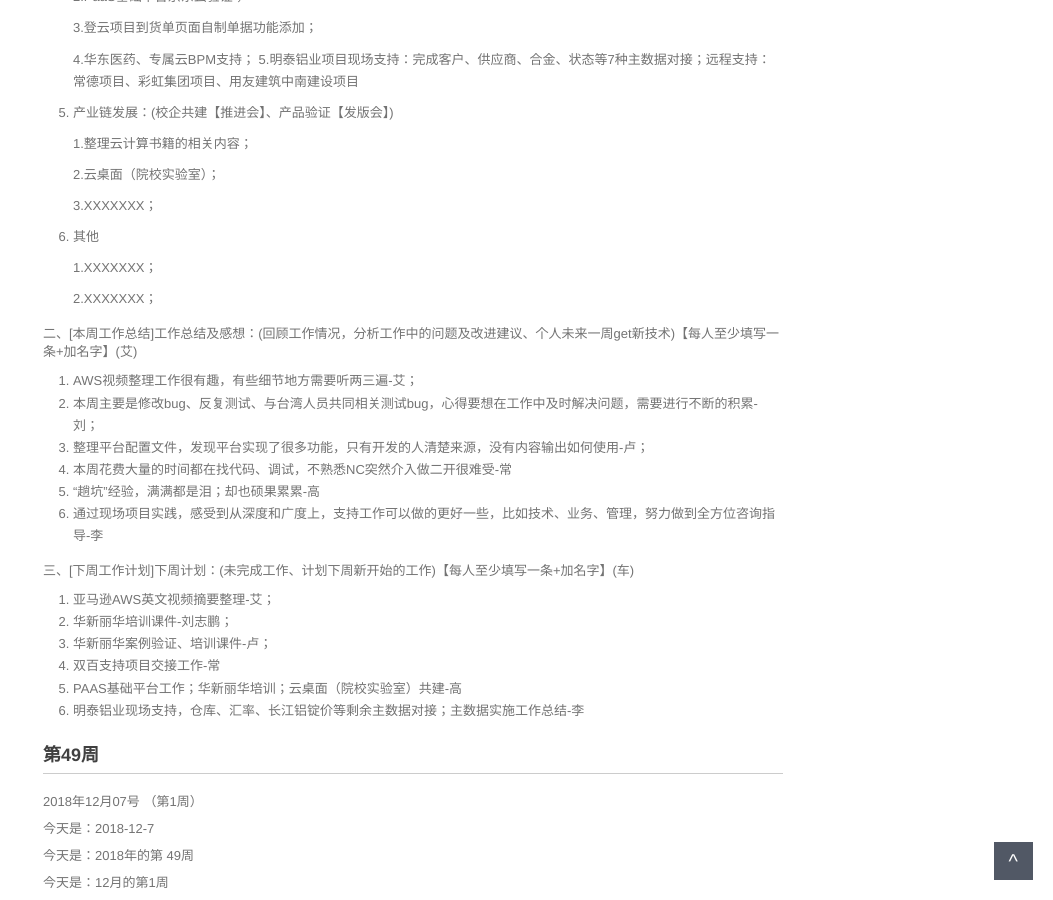
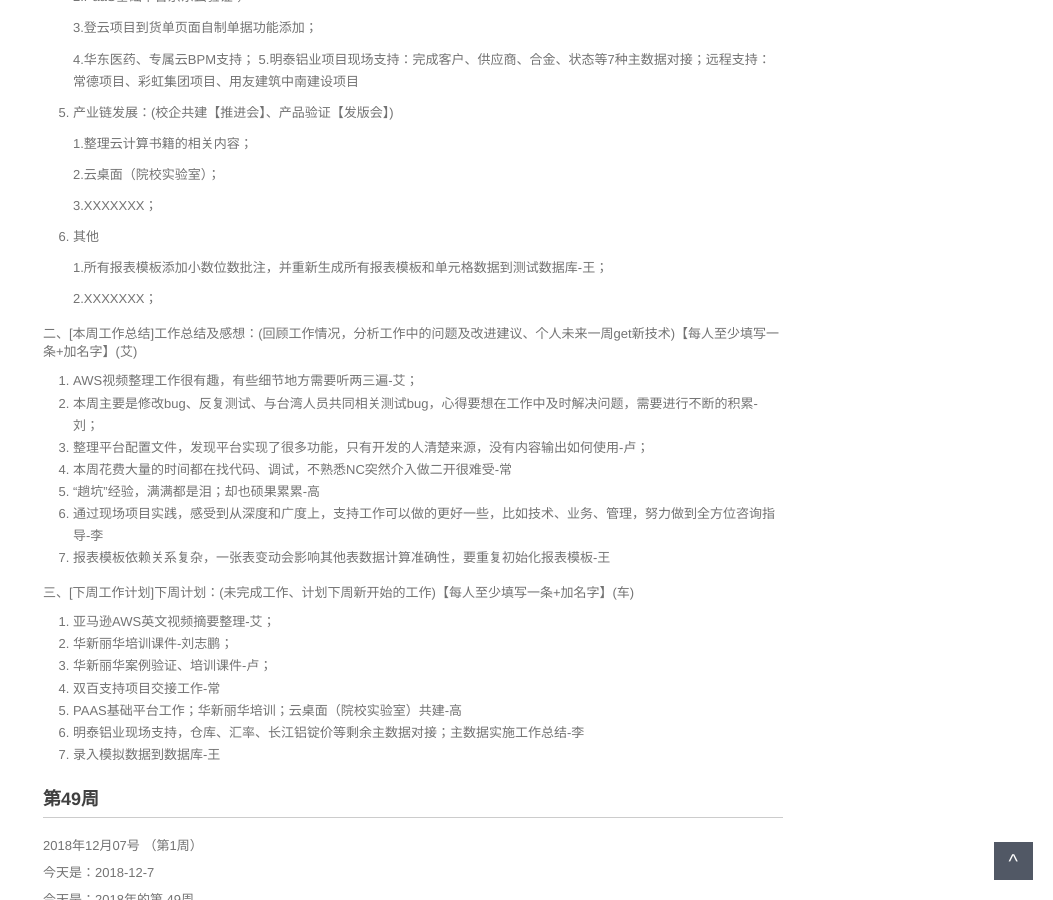
Before and after one commit to walllFlower/blog, a Jekyll site: the page built from _posts/2018-07-17-day_report_cxz.md, in a window 1280 px wide and 900 px high, scrolled down 985 px. Shown: the whole window, without its empty margins (227-1280 px from the left). Built offline with Jekyll 4.4.1, drawn with Linux system fonts in a browser that asks for light colours; comment, search, counter and statistics services are not loaded.

Commit message:
Update 2018-07-17-day_report_cxz.md

```diff
--- a/_posts/2018-07-17-day_report_cxz.md
+++ b/_posts/2018-07-17-day_report_cxz.md
@@ -69,7 +69,7 @@ categories: 技术运营工作周报
 
 6. 其他
 
-    1.XXXXXXX；
+    1.所有报表模板添加小数位数批注，并重新生成所有报表模板和单元格数据到测试数据库-王；
 
     2.XXXXXXX；
 
@@ -81,6 +81,7 @@ categories: 技术运营工作周报
 4. 本周花费大量的时间都在找代码、调试，不熟悉NC突然介入做二开很难受-常
 5. “趟坑”经验，满满都是泪；却也硕果累累-高
 6. 通过现场项目实践，感受到从深度和广度上，支持工作可以做的更好一些，比如技术、业务、管理，努力做到全方位咨询指导-李
+7. 报表模板依赖关系复杂，一张表变动会影响其他表数据计算准确性，要重复初始化报表模板-王
 
 三、[下周工作计划]下周计划：(未完成工作、计划下周新开始的工作)【每人至少填写一条+加名字】(车)
 
@@ -90,6 +91,7 @@ categories: 技术运营工作周报
 4. 双百支持项目交接工作-常
 5. PAAS基础平台工作；华新丽华培训；云桌面（院校实验室）共建-高
 6. 明泰铝业现场支持，仓库、汇率、长江铝锭价等剩余主数据对接；主数据实施工作总结-李
+7. 录入模拟数据到数据库-王
 
 
 ###  第49周
```
